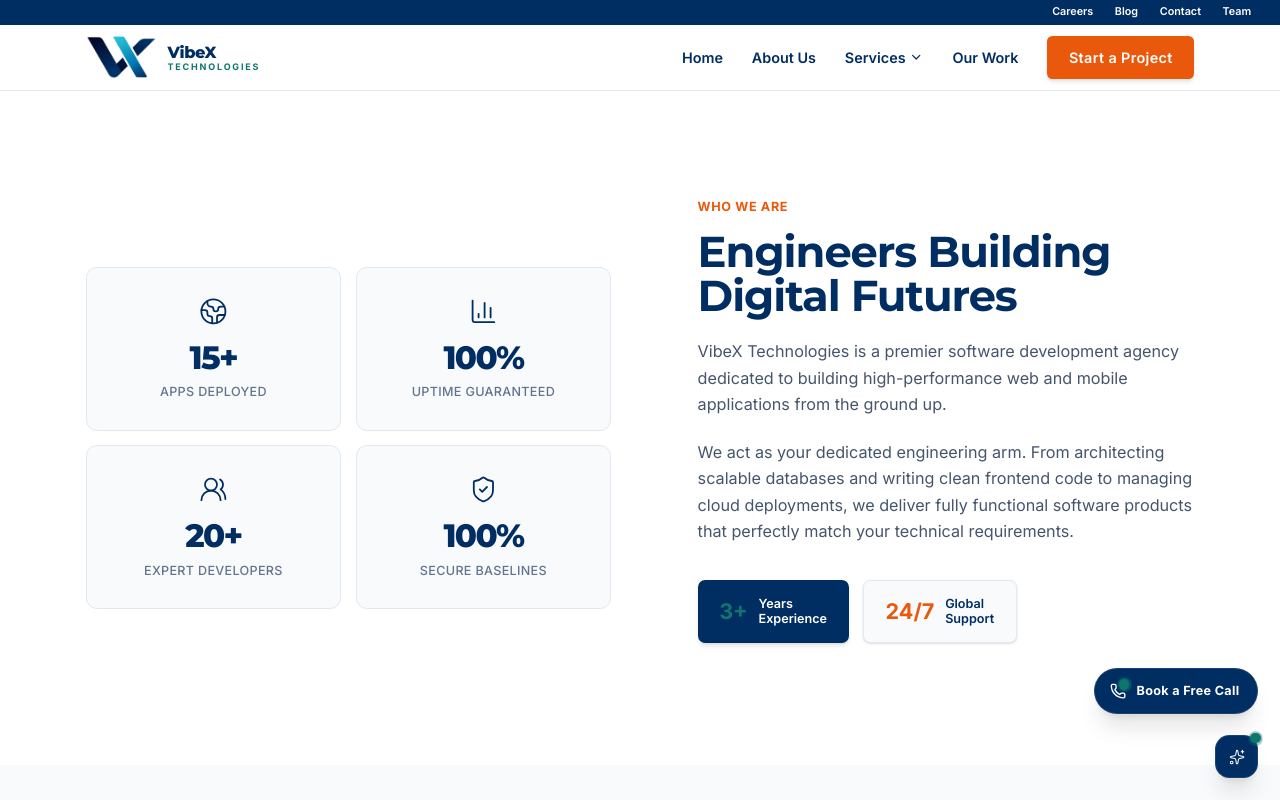
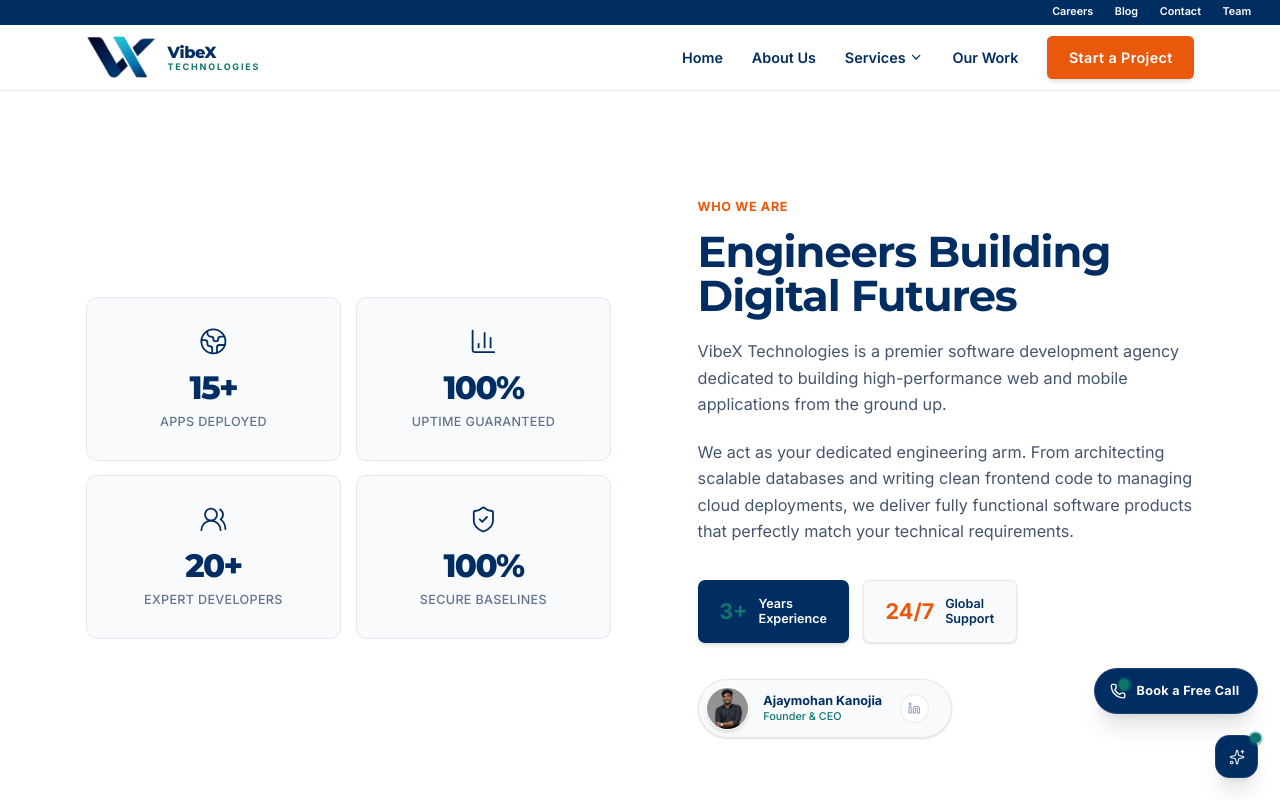
Before and after one commit to ajaymohank47/VibeX-Technologies, a React (Vite) app: page /about in a window 1280 px wide. Shown: the top 800 px of the page. Built offline with nearby package versions, Linux system fonts and the light colour scheme.

Commit message:
Add Ajaymohan profile capsule card in About section

```diff
--- a/src/components/sections/About.jsx
+++ b/src/components/sections/About.jsx
@@ -1,6 +1,7 @@
 import React from 'react';
 import { motion } from 'framer-motion';
-import { BarChart3, Globe2, Users2, ShieldCheck } from 'lucide-react';
+import { BarChart3, Globe2, Users2, ShieldCheck, Linkedin } from 'lucide-react';
+import AjayImage from '../../assets/Ajaymohan.webp';
 
 
 const stats = [
@@ -70,12 +71,36 @@
                             </div>
                         </div>
 
+                        {/* Founder Profile Capsule */}
+                        <div className="flex items-center gap-4 bg-surface-grey border border-border-grey rounded-full pl-2 pr-6 py-2 shadow-sm w-fit">
+                            <img
+                                src={AjayImage}
+                                alt="Ajaymohan Kanojia"
+                                className="h-12 w-12 rounded-full object-cover border-2 border-white shadow-md flex-shrink-0"
+                            />
+                            <div className="leading-tight">
+                                <div className="font-bold text-corporate-navy text-sm">Ajaymohan Kanojia</div>
+                                <div className="text-accent-teal text-xs font-medium">Founder &amp; CEO</div>
+                            </div>
+                            <a
+                                href="https://www.linkedin.com/in/ajaymohank"
+                                target="_blank"
+                                rel="noopener noreferrer"
+                                className="ml-1 w-8 h-8 rounded-full bg-white border border-border-grey flex items-center justify-center text-slate-400 hover:bg-accent-teal hover:text-white hover:border-accent-teal transition-colors duration-300"
+                                aria-label="Ajaymohan LinkedIn"
+                            >
+                                <Linkedin size={14} />
+                            </a>
+                        </div>
+
+
 
                     </motion.div>
 
                 </div>
             </div>
         </section>
+
     );
 };
 
```
